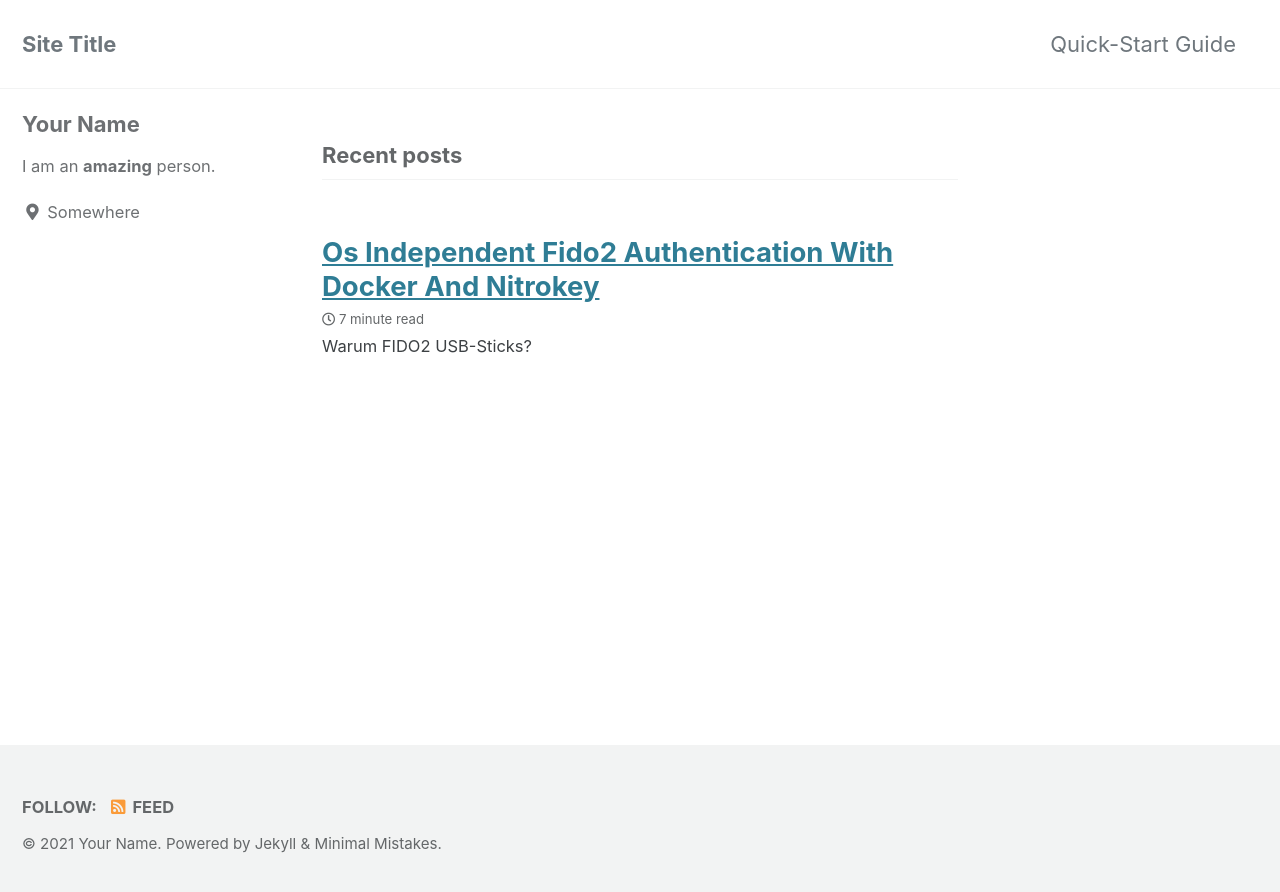
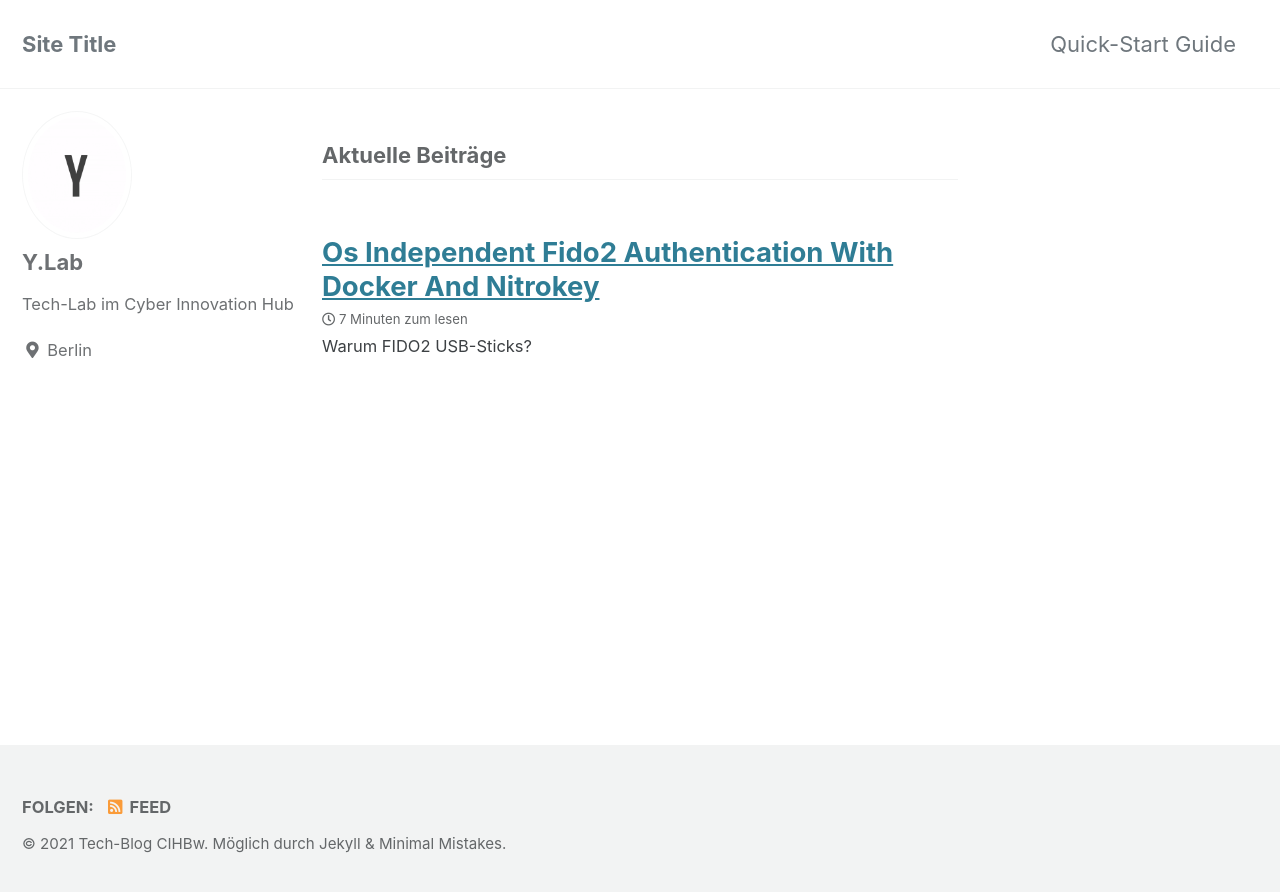
Before and after one commit to blogpreview2021/blogpreview2021.github.io, a Jekyll site: the page built from index.html, in a window 1280 px wide. Shown: the top 892 px of the page. Built offline with Jekyll 4.4.1, drawn with Linux system fonts in a browser that asks for light colours; cached includes are drawn as plain includes; the list of posts is cut into pages by our own code.

Commit message:
initial commit

```diff
--- a/_config.yml
+++ b/_config.yml
@@ -15,14 +15,14 @@
 minimal_mistakes_skin    : "default" # "air", "aqua", "contrast", "dark", "dirt", "neon", "mint", "plum", "sunrise"
 
 # Site Settings
-locale                   : "en-US"
+locale                   : "de-DE"
 title                    : "Site Title"
 title_separator          : "-"
 subtitle                 : # site tagline that appears below site title in masthead
-name                     : "Your Name"
-description              : "An amazing website."
-url                      : # the base hostname & protocol for your site e.g. "https://mmistakes.github.io"
-baseurl                  : # the subpath of your site, e.g. "/blog"
+name                     : "Tech-Blog CIHBw"
+description              : "Kleine Tech-Häppchen für die Pause"
+url                      : "https://blogpreview2021.github.io"
+baseurl                  : "/blog"
 repository               : # GitHub username/repo-name e.g. "mmistakes/minimal-mistakes"
 teaser                   : # path of fallback teaser image, e.g. "/assets/images/500x300.png"
 logo                     : # path of logo image to display in the masthead, e.g. "/assets/images/88x88.png"
@@ -93,10 +93,10 @@ analytics:
 
 # Site Author
 author:
-  name             : "Your Name"
-  avatar           : # path of avatar image, e.g. "/assets/images/bio-photo.jpg"
-  bio              : "I am an **amazing** person."
-  location         : "Somewhere"
+  name             : "Y.Lab"
+  avatar           : "/assets/images/ylab.gif"
+  bio              : "Tech-Lab im Cyber Innovation Hub"
+  location         : "Berlin"
   email            :
   links:
     - label: "Email"
```
Also changed, not shown: assets/images/ylab.gif (added).
